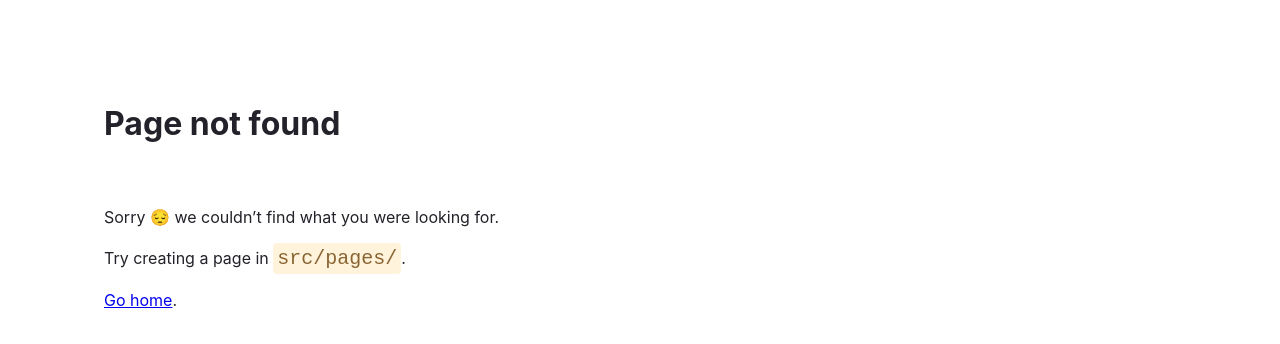
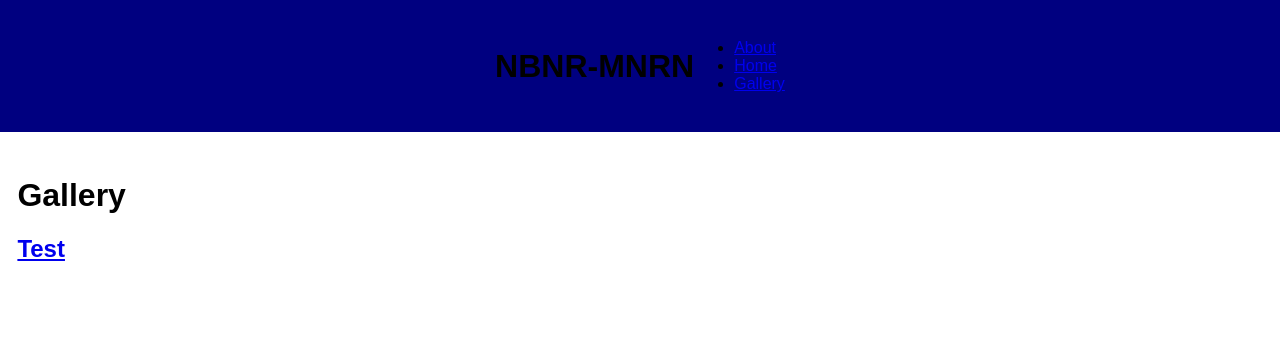
Before and after one commit to jmvie5/nbnr-mnrn, a Gatsby site: page /gallery in a window 1280 px wide. Before the commit this address had no page. Built offline with nearby package versions, Linux system fonts and the light colour scheme; Gatsby itself is replaced by a stand-in of ours.

Commit message:
Set up gallery et about

```diff
--- /dev/null
+++ b/gallery/test.mdx
@@ -0,0 +1,5 @@
+---
+title: "Test"
+---
+
+Ceci est un test.
--- a/gatsby-config.js
+++ b/gatsby-config.js
@@ -1,6 +1,6 @@
 module.exports = {
   siteMetadata: {
-    title: "nbrn",
+    title: "NBNR-MNRN",
     siteUrl: `https://www.yourdomain.tld`,
     menuLinks: [
       {
@@ -22,7 +22,7 @@ module.exports = {
       resolve: `gatsby-source-filesystem`,
       options: {
         name: `gallery`,
-        path: `${__dirname}/src/gallery`,
+        path: `${__dirname}/gallery`,
       }
     },
     "gatsby-plugin-image",
--- a/src/components/layout.module.css
+++ b/src/components/layout.module.css
@@ -3,7 +3,6 @@ body {
 }
 
 .background {
-    background-color: navy;
     margin: none;
 }
 
--- /dev/null
+++ b/src/pages/gallery/index.js
@@ -0,0 +1,38 @@
+import * as React from "react"
+import { Link, graphql } from "gatsby"
+import Layout from "../../components/Layout"
+
+const GalleryPage = ( {data} ) => {
+    return (
+        <Layout pageTitle="Gallery">
+                {
+                    data.allMdx.nodes.map(node => (
+                        <div>
+                        <article key={node.id}>
+                            <h2>
+                                <Link to={`/gallery/${node.slug}`}>
+                                    {node.frontmatter.title}
+                                </Link>
+                            </h2>
+                        </article>
+                        </div>
+                    ))
+                }
+        </Layout>
+    )
+}
+
+export const query = graphql`
+    query {
+        allMdx {
+            nodes {
+                frontmatter {
+                    title
+                }
+                id
+                slug
+            }
+        }
+    }`
+
+export default GalleryPage
```
Also changed, not shown: src/pages/about.js (added, +14 -0 lines), src/pages/gallery/{mdx.slug}.js (added, +28 -0 lines).
